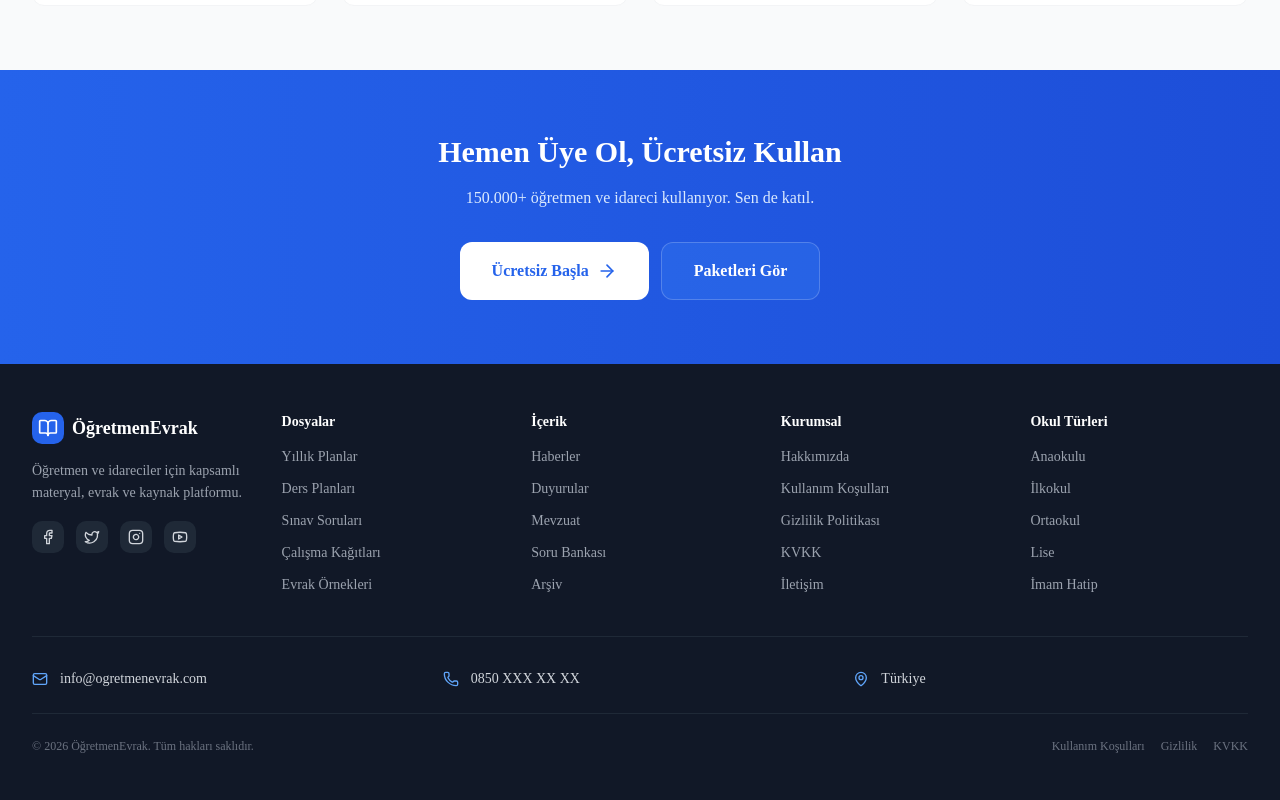
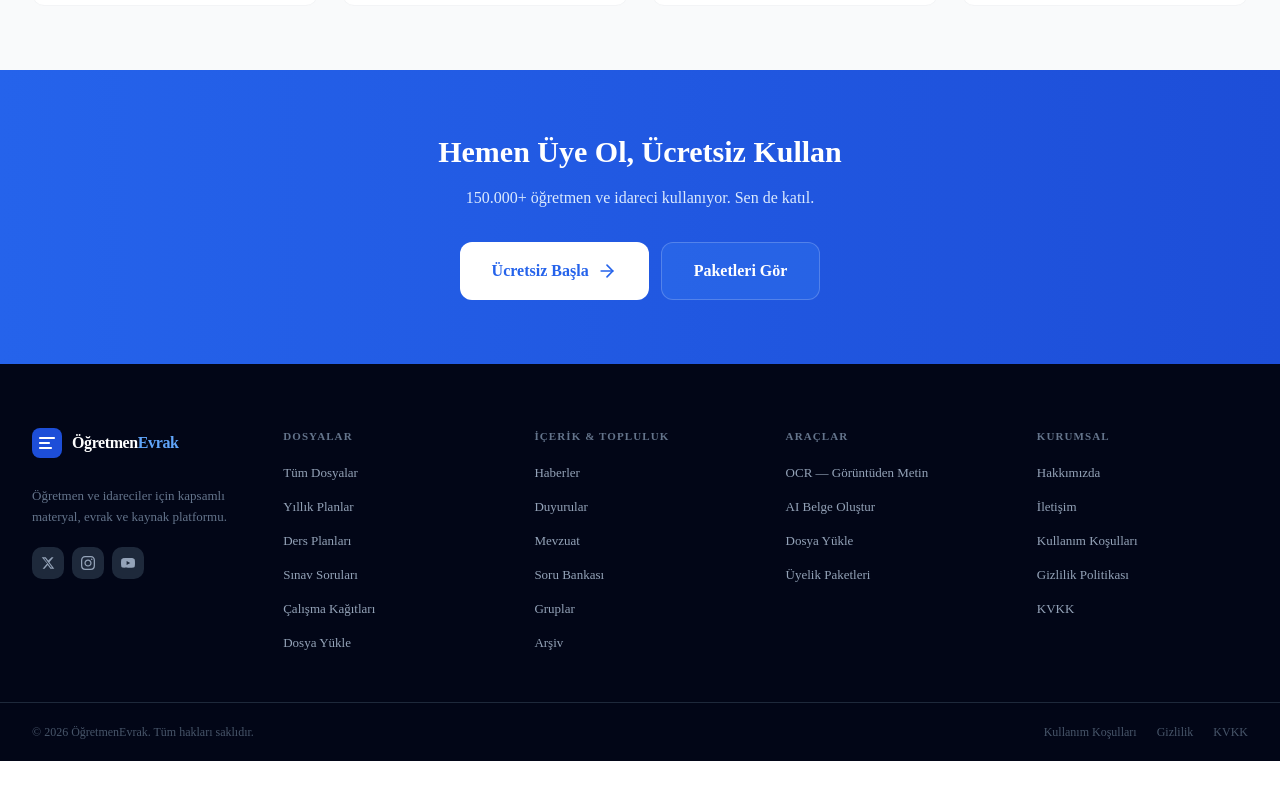
Before and after one commit to Ugluta/blog, a Next.js app: page / in a window 1280 px wide. Shown: the part 2511-3311 px from the top of the page. After the commit the page ends 3272 px from the top, so only its background shows below. Built offline with nearby package versions, Linux system fonts and the light colour scheme; no server answers.

Commit message:
redesign: professional corporate Footer (dark, minimal columns, clean bottom bar)

```diff
--- a/src/components/layout/Footer.tsx
+++ b/src/components/layout/Footer.tsx
@@ -1,82 +1,104 @@
 import Link from 'next/link';
-import { BookOpen, Mail, Phone, MapPin, Facebook, Twitter, Instagram, Youtube } from 'lucide-react';
 
-const footerLinks = {
-  dosyalar: {
-    title: 'Dosyalar',
-    links: [
+const LINKS: Record<string, { label: string; href: string }[]> = {
+  Dosyalar: [
+    { label: 'Tüm Dosyalar', href: '/dosyalar' },
     { label: 'Yıllık Planlar', href: '/dosyalar?kategori=yillik-planlar' },
     { label: 'Ders Planları', href: '/dosyalar?kategori=ders-planlari' },
     { label: 'Sınav Soruları', href: '/dosyalar?kategori=sinav-sorulari' },
     { label: 'Çalışma Kağıtları', href: '/dosyalar?kategori=calisma-kagitlari' },
-      { label: 'Evrak Örnekleri', href: '/dosyalar?kategori=evrak-ornekleri' },
+    { label: 'Dosya Yükle', href: '/dosyalar/yukle' },
   ],
-  },
-  icerik: {
-    title: 'İçerik',
-    links: [
+  'İçerik & Topluluk': [
     { label: 'Haberler', href: '/haberler' },
     { label: 'Duyurular', href: '/duyurular' },
     { label: 'Mevzuat', href: '/mevzuat' },
     { label: 'Soru Bankası', href: '/sorular' },
+    { label: 'Gruplar', href: '/gruplar' },
     { label: 'Arşiv', href: '/arsiv' },
   ],
-  },
-  kurumsal: {
-    title: 'Kurumsal',
-    links: [
+  Araçlar: [
+    { label: 'OCR — Görüntüden Metin', href: '/ocr' },
+    { label: 'AI Belge Oluştur', href: '/belge-olustur' },
+    { label: 'Dosya Yükle', href: '/dosyalar/yukle' },
+    { label: 'Üyelik Paketleri', href: '/uyelik' },
+  ],
+  Kurumsal: [
     { label: 'Hakkımızda', href: '/hakkimizda' },
+    { label: 'İletişim', href: '/iletisim' },
     { label: 'Kullanım Koşulları', href: '/kullanim-kosullari' },
     { label: 'Gizlilik Politikası', href: '/gizlilik' },
     { label: 'KVKK', href: '/kvkk' },
-      { label: 'İletişim', href: '/iletisim' },
   ],
-  },
-  okulTurleri: {
-    title: 'Okul Türleri',
-    links: [
-      { label: 'Anaokulu', href: '/dosyalar?okul=ANAOKULU' },
-      { label: 'İlkokul', href: '/dosyalar?okul=ILKOKUL' },
-      { label: 'Ortaokul', href: '/dosyalar?okul=ORTAOKUL' },
-      { label: 'Lise', href: '/dosyalar?okul=LISE' },
-      { label: 'İmam Hatip', href: '/dosyalar?okul=IMAM_HATIP' },
-    ],
-  },
 };
 
 export function Footer() {
   return (
-    <footer className="bg-gray-900 text-gray-300">
-      <div className="container-custom py-12">
-        <div className="grid grid-cols-2 md:grid-cols-5 gap-8">
+    <footer className="bg-slate-950 text-slate-400">
+      <div className="max-w-7xl mx-auto px-5 lg:px-8 pt-16 pb-12">
+        <div className="grid grid-cols-2 md:grid-cols-5 gap-10">
+
           {/* Brand */}
-          <div className="col-span-2 md:col-span-1">
-            <Link href="/" className="flex items-center gap-2 mb-4">
-              <div className="w-8 h-8 bg-blue-600 rounded-lg flex items-center justify-center">
-                <BookOpen className="w-5 h-5 text-white" />
-              </div>
-              <span className="font-bold text-lg text-white">ÖğretmenEvrak</span>
+          <div className="col-span-2 md:col-span-1 space-y-5">
+            <Link href="/" className="inline-flex items-center gap-2.5">
+              <svg width="30" height="30" viewBox="0 0 30 30" fill="none">
+                <rect width="30" height="30" rx="8" fill="#1d4ed8" />
+                <path d="M8 10h14M8 15h9M8 20h11" stroke="white" strokeWidth="2.2" strokeLinecap="round" />
+              </svg>
+              <span className="text-[16px] font-semibold text-white tracking-tight">
+                Öğretmen<span className="text-blue-400">Evrak</span>
+              </span>
             </Link>
-            <p className="text-sm text-gray-400 mb-4 leading-relaxed">
+            <p className="text-[13px] leading-relaxed text-slate-500">
               Öğretmen ve idareciler için kapsamlı materyal, evrak ve kaynak platformu.
             </p>
-            <div className="flex gap-3">
-              {[Facebook, Twitter, Instagram, Youtube].map((Icon, i) => (
-                <button key={i} className="w-8 h-8 bg-gray-800 hover:bg-blue-600 rounded-lg flex items-center justify-center transition-colors">
-                  <Icon className="w-4 h-4" />
-                </button>
-              ))}
+            <div className="flex items-center gap-2">
+              {/* X / Twitter */}
+              <a
+                href="#"
+                aria-label="X"
+                className="w-8 h-8 rounded-lg bg-slate-800 hover:bg-slate-700 flex items-center justify-center transition-colors"
+              >
+                <svg className="w-3.5 h-3.5 fill-slate-400" viewBox="0 0 24 24">
+                  <path d="M18.244 2.25h3.308l-7.227 8.26 8.502 11.24H16.17l-4.714-6.231-5.401 6.231H2.746l7.73-8.835L1.254 2.25H8.08l4.253 5.622zm-1.161 17.52h1.833L7.084 4.126H5.117z" />
+                </svg>
+              </a>
+              {/* Instagram */}
+              <a
+                href="#"
+                aria-label="Instagram"
+                className="w-8 h-8 rounded-lg bg-slate-800 hover:bg-slate-700 flex items-center justify-center transition-colors"
+              >
+                <svg className="w-3.5 h-3.5 fill-slate-400" viewBox="0 0 24 24">
+                  <path d="M12 2.163c3.204 0 3.584.012 4.85.07 3.252.148 4.771 1.691 4.919 4.919.058 1.265.069 1.645.069 4.849 0 3.205-.012 3.584-.069 4.849-.149 3.225-1.664 4.771-4.919 4.919-1.266.058-1.644.07-4.85.07-3.204 0-3.584-.012-4.849-.07-3.26-.149-4.771-1.699-4.919-4.92-.058-1.265-.07-1.644-.07-4.849 0-3.204.013-3.583.07-4.849.149-3.227 1.664-4.771 4.919-4.919 1.266-.057 1.645-.069 4.849-.069zm0-2.163c-3.259 0-3.667.014-4.947.072-4.358.2-6.78 2.618-6.98 6.98-.059 1.281-.073 1.689-.073 4.948 0 3.259.014 3.668.072 4.948.2 4.358 2.618 6.78 6.98 6.98 1.281.058 1.689.072 4.948.072 3.259 0 3.668-.014 4.948-.072 4.354-.2 6.782-2.618 6.979-6.98.059-1.28.073-1.689.073-4.948 0-3.259-.014-3.667-.072-4.947-.196-4.354-2.617-6.78-6.979-6.98-1.281-.059-1.69-.073-4.949-.073zm0 5.838c-3.403 0-6.162 2.759-6.162 6.162s2.759 6.163 6.162 6.163 6.162-2.759 6.162-6.163c0-3.403-2.759-6.162-6.162-6.162zm0 10.162c-2.209 0-4-1.79-4-4 0-2.209 1.791-4 4-4s4 1.791 4 4c0 2.21-1.791 4-4 4zm6.406-11.845c-.796 0-1.441.645-1.441 1.44s.645 1.44 1.441 1.44c.795 0 1.439-.645 1.439-1.44s-.644-1.44-1.439-1.44z" />
+                </svg>
+              </a>
+              {/* YouTube */}
+              <a
+                href="#"
+                aria-label="YouTube"
+                className="w-8 h-8 rounded-lg bg-slate-800 hover:bg-slate-700 flex items-center justify-center transition-colors"
+              >
+                <svg className="w-3.5 h-3.5 fill-slate-400" viewBox="0 0 24 24">
+                  <path d="M23.495 6.205a3.007 3.007 0 0 0-2.088-2.088c-1.87-.501-9.396-.501-9.396-.501s-7.507-.01-9.396.501A3.007 3.007 0 0 0 .527 6.205a31.247 31.247 0 0 0-.522 5.805 31.247 31.247 0 0 0 .522 5.783 3.007 3.007 0 0 0 2.088 2.088c1.868.502 9.396.502 9.396.502s7.506 0 9.396-.502a3.007 3.007 0 0 0 2.088-2.088 31.247 31.247 0 0 0 .5-5.783 31.247 31.247 0 0 0-.5-5.805zM9.609 15.601V8.408l6.264 3.602z" />
+                </svg>
+              </a>
             </div>
           </div>
 
-          {/* Links */}
-          {Object.values(footerLinks).map((section) => (
-            <div key={section.title}>
-              <h3 className="font-semibold text-white mb-3 text-sm">{section.title}</h3>
-              <ul className="space-y-2">
-                {section.links.map((link) => (
+          {/* Link columns */}
+          {Object.entries(LINKS).map(([title, links]) => (
+            <div key={title}>
+              <h3 className="text-[11px] font-semibold uppercase tracking-widest text-slate-500 mb-4">
+                {title}
+              </h3>
+              <ul className="space-y-2.5">
+                {links.map((link) => (
                   <li key={link.href}>
-                    <Link href={link.href} className="text-sm text-gray-400 hover:text-white transition-colors">
+                    <Link
+                      href={link.href}
+                      className="text-[13px] text-slate-400 hover:text-white transition-colors"
+                    >
                       {link.label}
                     </Link>
                   </li>
@@ -85,29 +107,24 @@ export function Footer() {
             </div>
           ))}
         </div>
-
-        {/* Contact */}
-        <div className="border-t border-gray-800 mt-10 pt-8 grid md:grid-cols-3 gap-4">
-          <div className="flex items-center gap-3 text-sm">
-            <Mail className="w-4 h-4 text-blue-400 shrink-0" />
-            <span>info@ogretmenevrak.com</span>
-          </div>
-          <div className="flex items-center gap-3 text-sm">
-            <Phone className="w-4 h-4 text-blue-400 shrink-0" />
-            <span>0850 XXX XX XX</span>
-          </div>
-          <div className="flex items-center gap-3 text-sm">
-            <MapPin className="w-4 h-4 text-blue-400 shrink-0" />
-            <span>Türkiye</span>
-          </div>
       </div>
 
-        <div className="border-t border-gray-800 mt-6 pt-6 flex flex-col md:flex-row justify-between items-center gap-3 text-xs text-gray-500">
-          <p>&copy; {new Date().getFullYear()} ÖğretmenEvrak. Tüm hakları saklıdır.</p>
-          <div className="flex gap-4">
-            <Link href="/kullanim-kosullari" className="hover:text-white">Kullanım Koşulları</Link>
-            <Link href="/gizlilik" className="hover:text-white">Gizlilik</Link>
-            <Link href="/kvkk" className="hover:text-white">KVKK</Link>
+      {/* Bottom bar */}
+      <div className="border-t border-slate-800">
+        <div className="max-w-7xl mx-auto px-5 lg:px-8 py-5 flex flex-col sm:flex-row items-center justify-between gap-3">
+          <p className="text-[12px] text-slate-600">
+            &copy; {new Date().getFullYear()} ÖğretmenEvrak. Tüm hakları saklıdır.
+          </p>
+          <div className="flex items-center gap-5">
+            <Link href="/kullanim-kosullari" className="text-[12px] text-slate-600 hover:text-slate-300 transition-colors">
+              Kullanım Koşulları
+            </Link>
+            <Link href="/gizlilik" className="text-[12px] text-slate-600 hover:text-slate-300 transition-colors">
+              Gizlilik
+            </Link>
+            <Link href="/kvkk" className="text-[12px] text-slate-600 hover:text-slate-300 transition-colors">
+              KVKK
+            </Link>
           </div>
         </div>
       </div>
```
Lines whose indentation alone changed are shown as unchanged.
